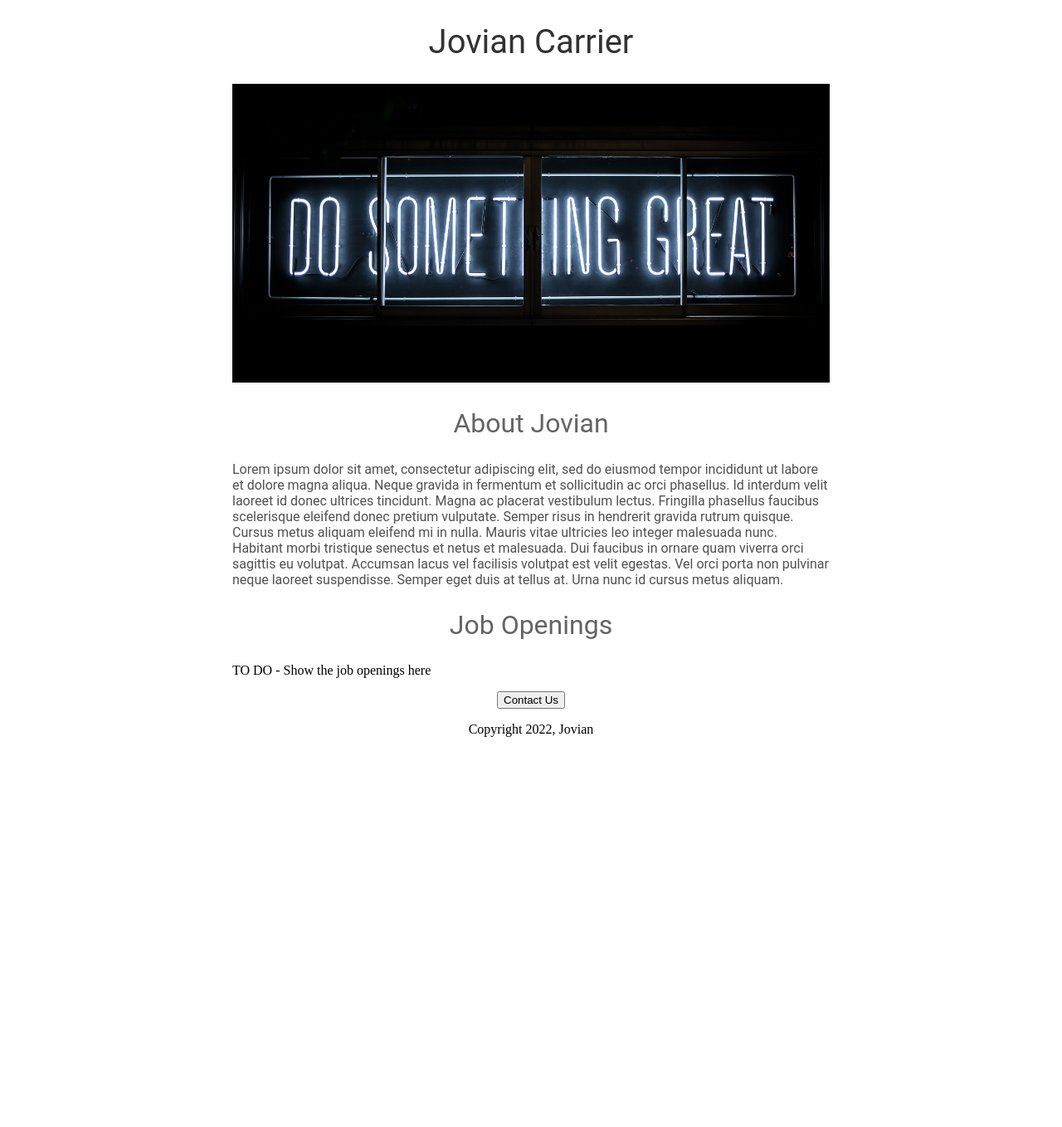
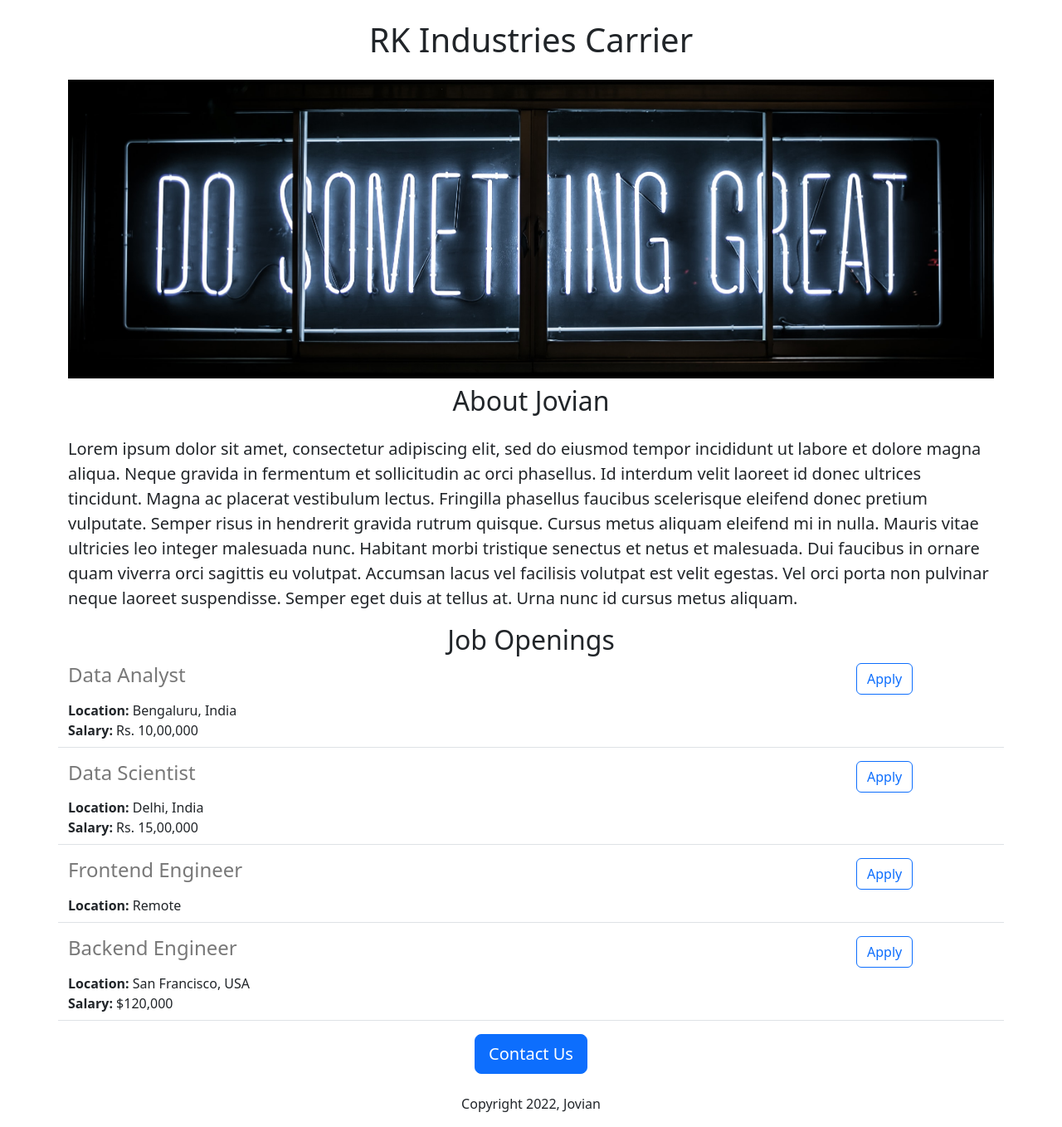
Before and after one commit to rkpatel1474/jovian-website, a Flask app: page / in a window 1280 px wide. Shown: the whole page at 83% size. Before the commit the page ends 888 px from the top, so only its background shows below. Run offline with Flask 2, Linux system fonts and the light colour scheme.

Commit message:
Added dynamic data and added json api

```diff
--- a/main.py
+++ b/main.py
@@ -1,11 +1,37 @@
-from flask import Flask, render_template
+from flask import Flask, render_template, jsonify
 
 app = Flask(__name__)
+
+JOBS = [
+  {'id' : 1,
+   'title': 'Data Analyst',
+   'location': 'Bengaluru, India',
+   'salary': 'Rs. 10,00,000'
+  },
+  {'id' : 2,
+   'title': 'Data Scientist',
+   'location': 'Delhi, India',
+   'salary': 'Rs. 15,00,000'
+  },
+  {'id' : 3,
+   'title': 'Frontend Engineer',
+   'location': 'Remote',
+  },
+  {'id' : 4,
+   'title': 'Backend Engineer',
+   'location': 'San Francisco, USA',
+   'salary': '$120,000'
+  }
+]
 
 
 @app.route("/")
 def hello_world():
-    return render_template('home.html')
+    return render_template('home.html',jobs=JOBS,company_name = 'RK Industries')
+
+@app.route("/api/jobs")
+def list_jobs():
+  return jsonify(JOBS)
 
 
 if __name__ == "__main__":
--- a/templates/home.html
+++ b/templates/home.html
@@ -3,66 +3,44 @@
 <html>
 
   <head>
-
-    <title>My First Flask</title>
-
+    <title> {{company_name}} </title>
+    <meta charset="utf-8">
+    <meta name="viewport" content="width=device-width, initial-scale=1">
+    <link href="https://cdn.jsdelivr.net/npm/bootstrap@5.2.1/dist/css/bootstrap.min.css" rel="stylesheet" integrity="sha384-iYQeCzEYFbKjA/T2uDLTpkwGzCiq6soy8tYaI1GyVh/UjpbCx/TYkiZhlZB6+fzT" crossorigin="anonymous">
     <style>
-
-      h1 {color: rgb(50,50,50);
-        font-size: 40px;
-        font-family: Roboto;
-        font-weight: normal;
-        text-align: center;
-      }
-
       #banner {
         width: 100%;
+        object-fit: cover;
         height: 360px;
-        object-fit: cover;
       }
-
-      h2 {color: rgb(100,100,100);
-        font-size: 32px;
-        font-family: Roboto;
-        font-weight: normal;
-        text-align: center;
-      }
-
-      .bodytext {color: rgb(80, 80, 80);
-         font-family: Roboto;
-      }
-
-      #container {
-        max-width: 720px;
-        margin: 0 auto 0 auto;
-      }
-
     </style>
-
   </head>
 
   <body>
 
-    <div id="container">
+    <div class="container">
 
-      <h1>Jovian Carrier</h1>
+      <h1 class="text-center mt-4 mb-4"> {{company_name}} Carrier</h1>
 
-      <img id="banner" src="https://jovian-website.rkpatel1474.repl.co/static/career.jpg">
+      <img class="img-fluid" id="banner" src="https://jovian-website.rkpatel1474.repl.co/static/career.jpg">
 
-      <h2>About Jovian</h2>
+      <h2 class="text-center mt-2 mb-4">About Jovian</h2>
 
-      <p class='bodytext'>
+      <p class="lead">
         Lorem ipsum dolor sit amet, consectetur         adipiscing elit, sed do eiusmod tempor incididunt ut labore et dolore magna aliqua. Neque gravida in fermentum et sollicitudin ac orci phasellus. Id interdum velit laoreet id donec ultrices tincidunt. Magna ac placerat vestibulum lectus. Fringilla phasellus faucibus scelerisque eleifend donec pretium vulputate. Semper risus in hendrerit gravida rutrum quisque. Cursus metus aliquam eleifend mi in nulla. Mauris vitae ultricies leo integer malesuada nunc. Habitant morbi tristique senectus et netus et malesuada. Dui faucibus in ornare quam viverra orci sagittis eu volutpat. Accumsan lacus vel facilisis volutpat est velit egestas. Vel orci porta non pulvinar neque laoreet suspendisse. Semper eget duis at tellus at. Urna nunc id cursus metus aliquam.
       </p>
 
-      <h2>Job Openings</h2>
+      <h2 class="text-center">Job Openings</h2>
 
-      <p 'bodytext'> TO DO - Show the job openings here</p>
+      <div>
+        {% for job in jobs %}
+          {% include 'joblist.html' %}
+        {% endfor %}
+      </div>
 
-      <div style="text-align:center;">
-
-        <button>Contact Us</button>
-        <p>Copyright 2022, Jovian</p>
+      <div class="text-center">
+        <button type="button" class="btn btn-primary btn-lg">Contact Us</button>
+        <p class="mt-4">Copyright 2022, Jovian</p>
 
       </div>
 
--- /dev/null
+++ b/templates/joblist.html
@@ -0,0 +1,21 @@
+<div class="border-bottom row" style="margin-bottom: 16px; padding-bottom: 8px;">
+  <div class="col-10">
+    <h4 style="color: rgb(120,120,120); margin-bottom: 16px;">     {{job['title']}}
+    </h4>
+
+    <div>
+      <b>Location:</b> {{job['location']}}
+    </div>
+
+    {% if 'salary' in job%}
+    <div>
+      <b>Salary:</b> {{job['salary']}}
+    </div>
+    {% endif %}
+  </div>
+
+  <div class='col-2'>
+    <button type="button" class="btn btn-outline-primary">Apply</button>
+  </div>
+
+</div>
```
